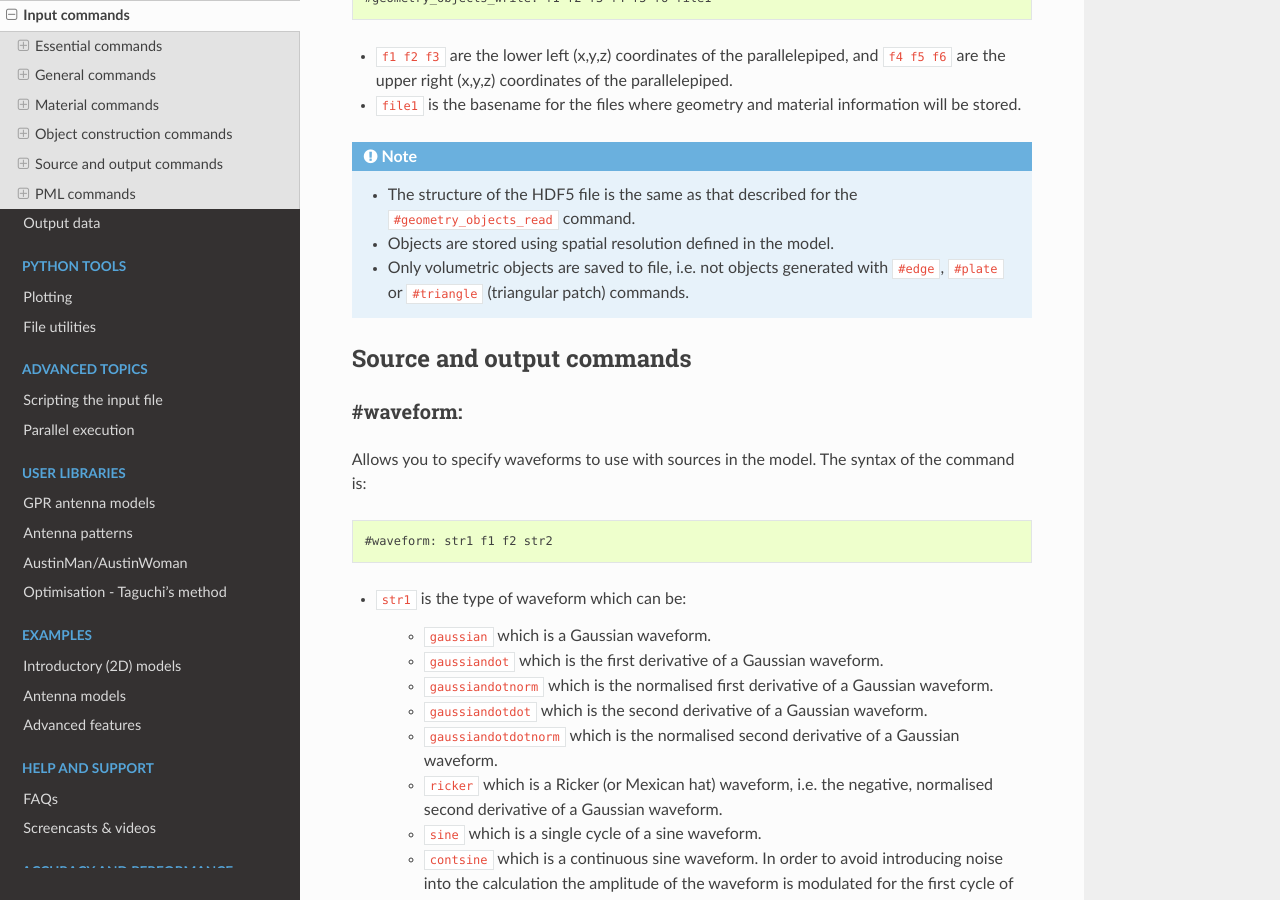
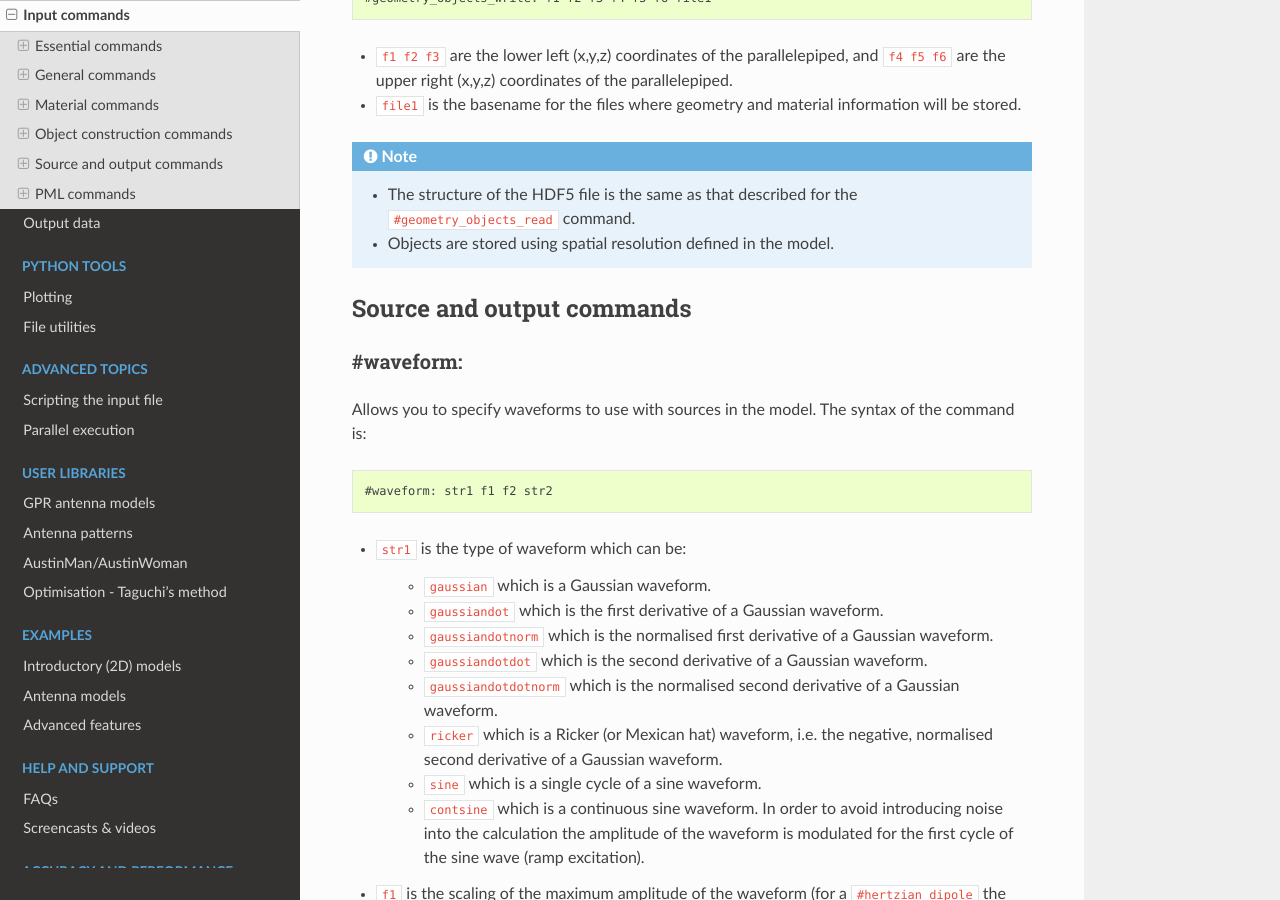
Before and after one commit to gprMax/gprMax, a Sphinx documentation site: the page built from docs/source/input.rst, in a window 1280 px wide and 900 px high, scrolled down 19215 px. Built offline with Sphinx 7.4.7 and the Read the Docs theme 2.0.0, drawn with Linux system fonts in a browser that asks for light colours.

Commit message:
Updated text on geometry objects write to account for now writing ID array which contains non-volumetric objects.

```diff
--- a/docs/source/input.rst
+++ b/docs/source/input.rst
@@ -639,7 +639,6 @@ Allows you to write geometry generated in a model to file. The file can be read
 
     * The structure of the HDF5 file is the same as that described for the ``#geometry_objects_read`` command.
     * Objects are stored using spatial resolution defined in the model.
-    * Only volumetric objects are saved to file, i.e. not objects generated with ``#edge``, ``#plate`` or ``#triangle`` (triangular patch) commands.
 
 
 Source and output commands
```
